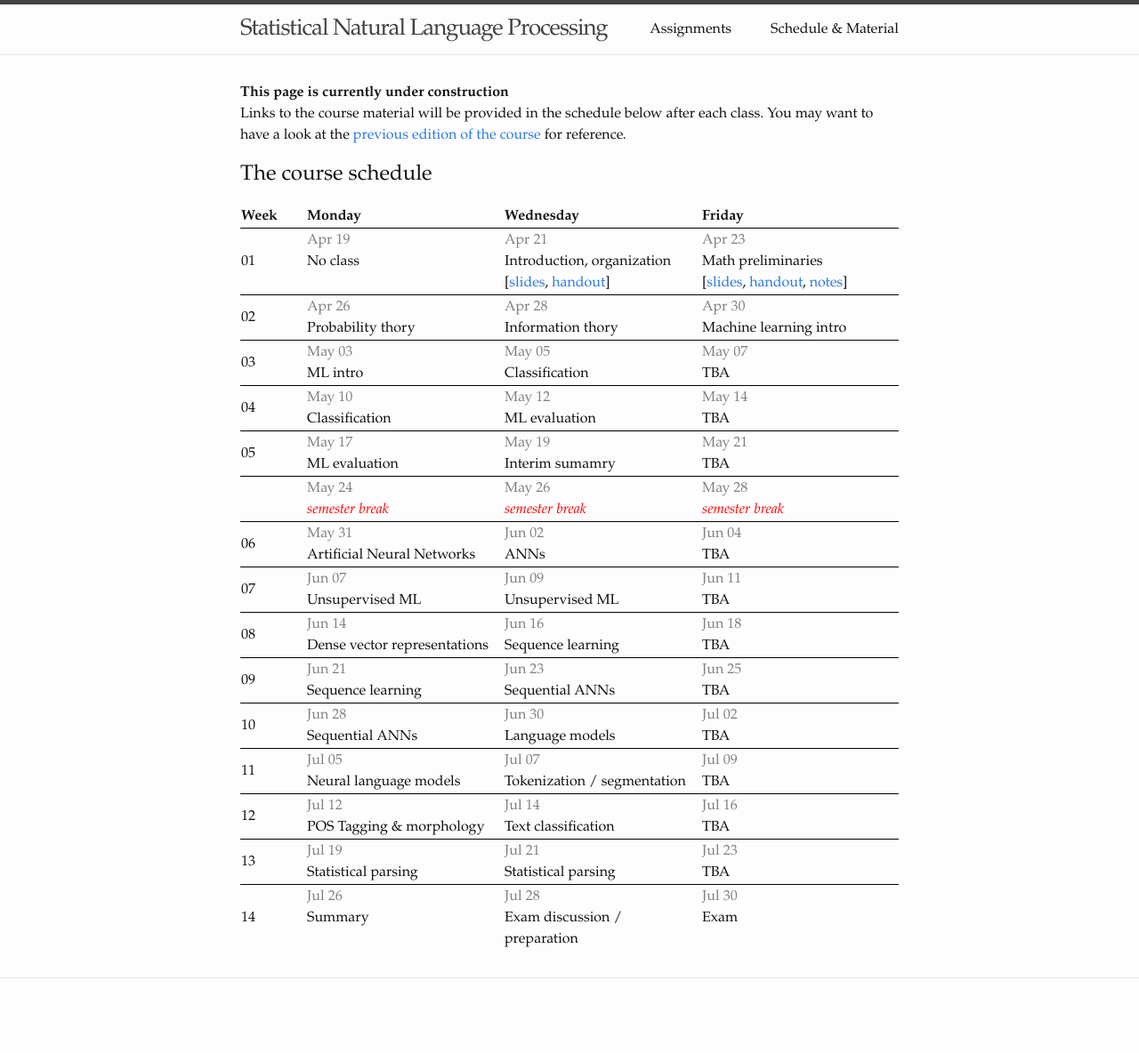
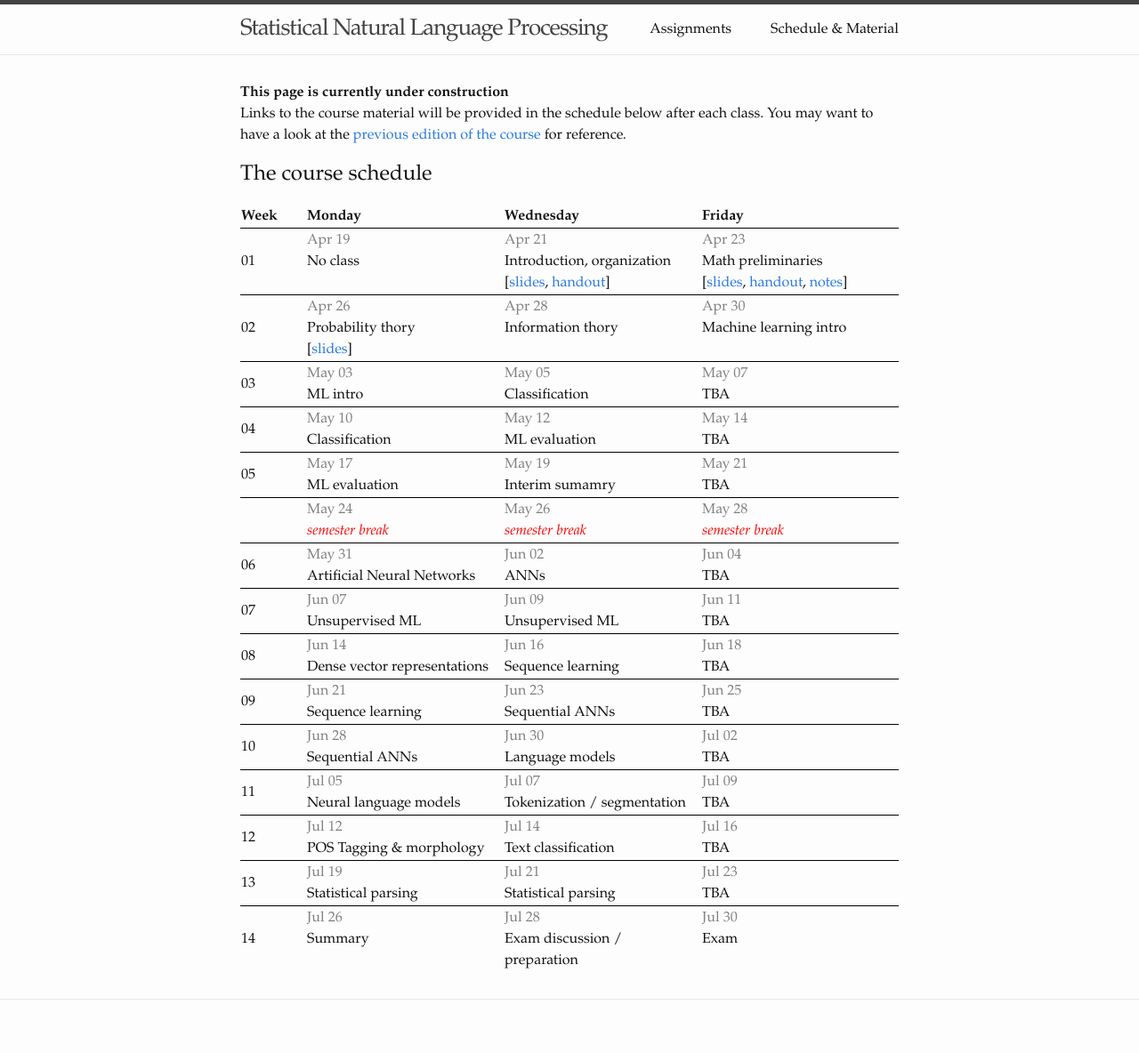
Before and after one commit to snlp2021/snlp2021.github.io, a Jekyll site: the page built from schedule.md, in a window 1280 px wide. Shown: the whole page at 89% size. Built offline with Jekyll 4.4.1, drawn with Linux system fonts in a browser that asks for light colours; before the commit the page ends 1160 px from its top, so only the background shows below that.

Commit message:
Upload prob. slides.

```diff
--- a/_data/schedule.yml
+++ b/_data/schedule.yml
@@ -17,6 +17,8 @@
   dates:
     Apr 26:
       topic: Probability thory
+      links:
+        slides: slides/probability-refresher.pdf
     Apr 28:
       topic: Information thory
     Apr 30:
```
Also changed, not shown: 2 other files.
